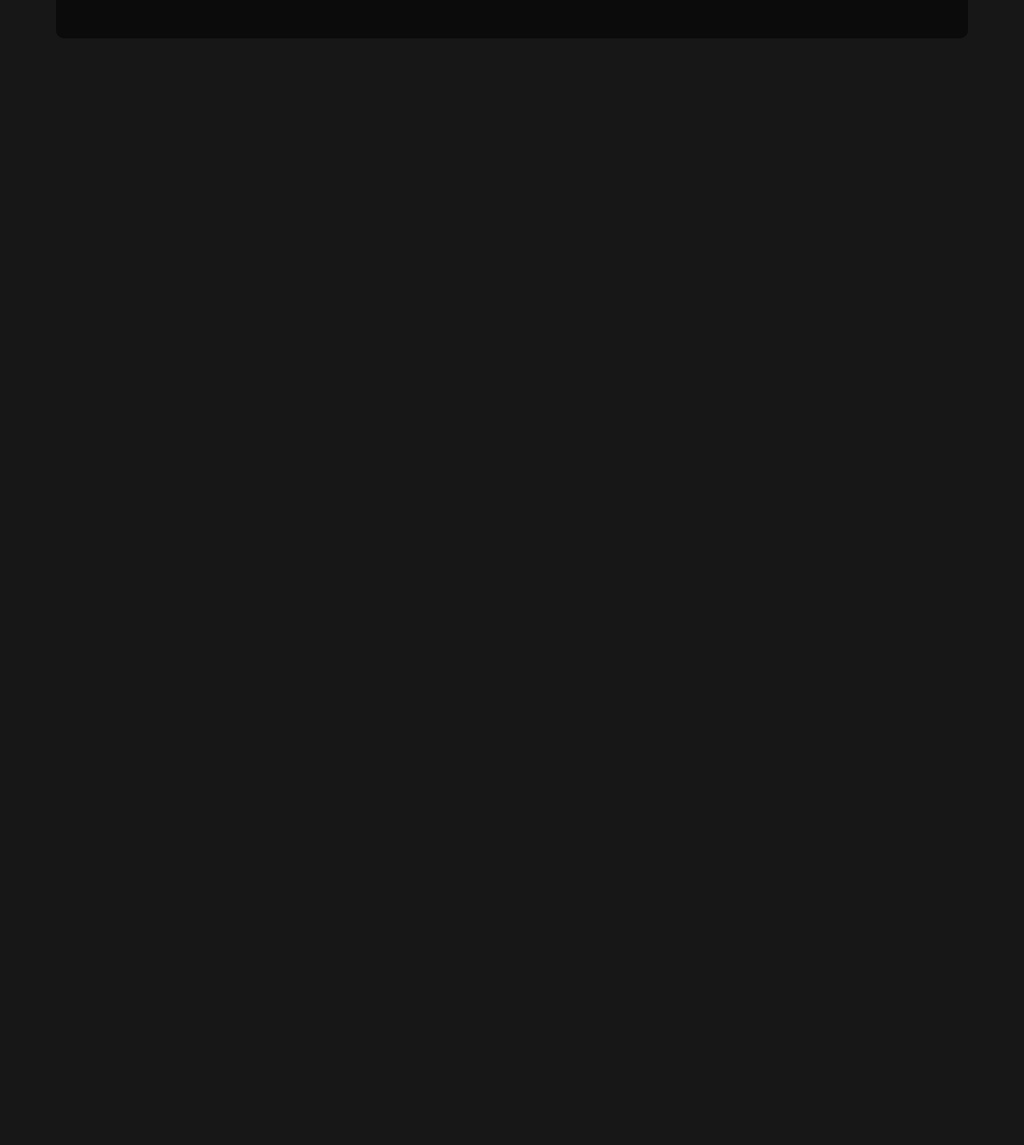
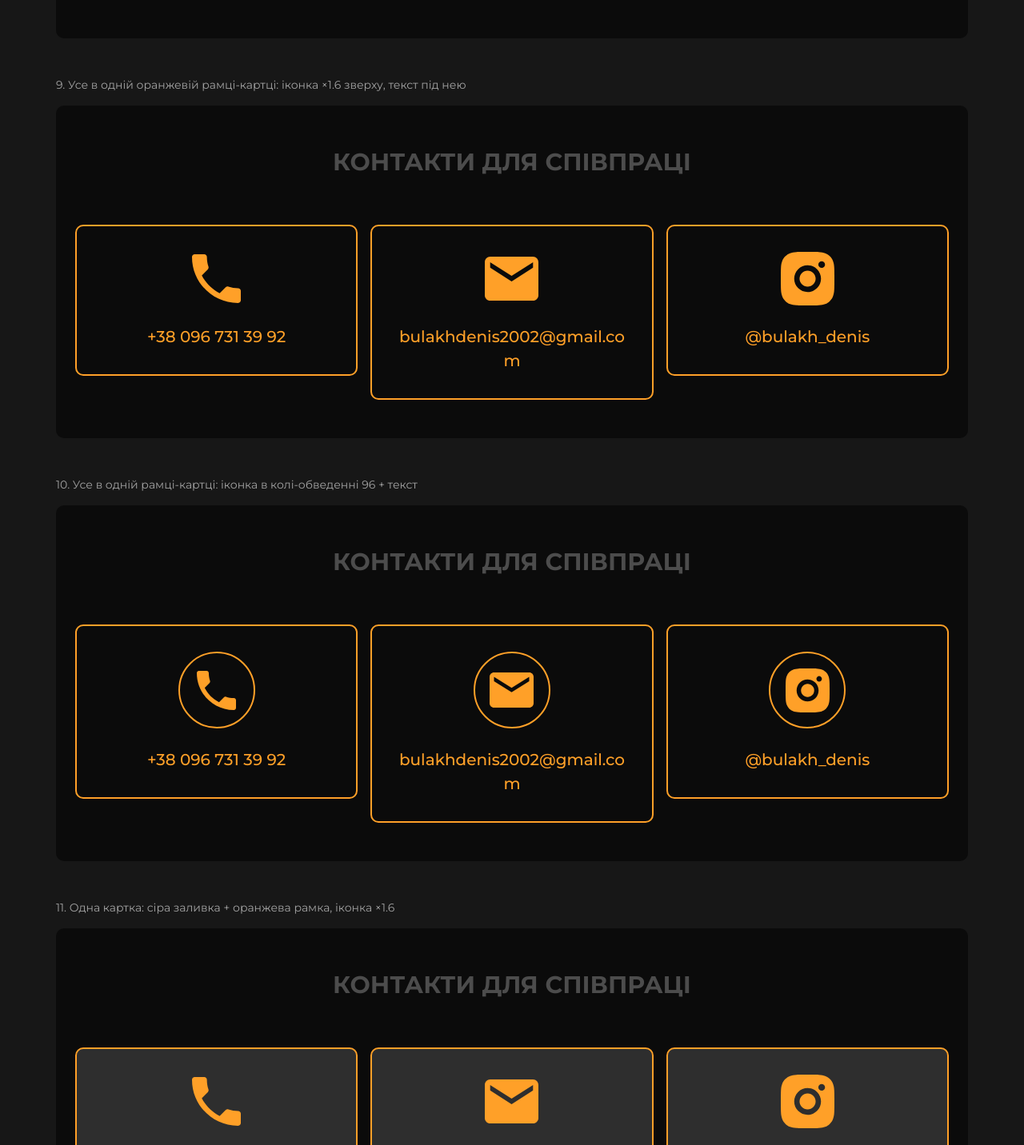
Before and after one commit to Ekachcka/Preza_denis, a Next.js app: page /proposals/contacts-size in a window 1280 px wide. Shown: the part 4038-5470 px from the top of the page at 80% size. Before the commit the page ends 4126 px from the top, so only its background shows below. Built offline with nearby package versions, Linux system fonts and the light colour scheme.

Commit message:
Contacts proposal: shared-frame variants (box, pill)

```diff
--- a/src/app/proposals/contacts-size/page.tsx
+++ b/src/app/proposals/contacts-size/page.tsx
@@ -12,7 +12,7 @@ const CONTACTS = [
   { text: "@bulakh_denis", icon: "/images/imgVector1.svg", w: 42, h: 42 },
 ] as const;
 
-type Frame = "none" | "outline" | "filled" | "card";
+type Frame = "none" | "outline" | "filled" | "card" | "box" | "boxFilled" | "pill";
 
 type Variant = {
   name: string;
@@ -32,6 +32,10 @@ const VARIANTS: Variant[] = [
   { name: "6. Іконка ×1.6 в оранжевому колі-обведенні (кільце 120)", icon: 1.6, gap: "gap-8", frame: "outline", circle: 120 },
   { name: "7. Іконка ×1.3 у темному колі на сірому тлі (коло 96)", icon: 1.3, gap: "gap-8", frame: "filled", circle: 96 },
   { name: "8. Картки-кнопки: іконка в темному колі 88 на сірій картці", icon: 1.3, gap: "gap-6", frame: "card", circle: 88 },
+  { name: "9. Усе в одній оранжевій рамці-картці: іконка ×1.6 зверху, текст під нею", icon: 1.6, gap: "gap-6", frame: "box" },
+  { name: "10. Усе в одній рамці-картці: іконка в колі-обведенні 96 + текст", icon: 1.3, gap: "gap-6", frame: "box", circle: 96 },
+  { name: "11. Одна картка: сіра заливка + оранжева рамка, іконка ×1.6", icon: 1.6, gap: "gap-6", frame: "boxFilled" },
+  { name: "12. Горизонтальна пігулка: іконка ліворуч, текст праворуч, одна обводка", icon: 1.2, gap: "gap-4", frame: "pill" },
 ];
 
 export default function ContactsSizePreview() {
@@ -52,15 +56,15 @@ export default function ContactsSizePreview() {
                   {CONTACTS.map(({ text, icon, w, h }) => (
                     <li key={text} className="flex justify-center">
                       <div
-                        className={`flex min-w-0 flex-col items-center text-center text-accent ${v.gap} ${v.frame === "card" ? "rounded-card bg-card px-10 py-8" : ""}`}
+                        className={`flex min-w-0 items-center text-accent ${v.gap} ${v.frame === "pill" ? "flex-row rounded-full border-2 border-accent px-6 py-3" : "flex-col text-center"} ${v.frame === "card" ? "rounded-card bg-card px-10 py-8" : ""} ${v.frame === "box" || v.frame === "boxFilled" ? "w-full max-w-[380px] rounded-card border-2 border-accent px-6 py-8" : ""} ${v.frame === "boxFilled" ? "bg-card" : ""}`}
                       >
                         <span
                           style={{ height: slot, width: slot }}
-                          className={`flex shrink-0 items-center justify-center rounded-full ${v.frame === "outline" ? "border-2 border-accent" : ""} ${v.frame === "filled" || v.frame === "card" ? "bg-plate" : ""} ${v.frame === "filled" ? "outline outline-[10px] outline-card" : ""}`}
+                          className={`flex shrink-0 items-center justify-center rounded-full ${v.frame === "outline" || (v.frame === "box" && v.circle) ? "border-2 border-accent" : ""} ${v.frame === "filled" || v.frame === "card" ? "bg-plate" : ""} ${v.frame === "filled" ? "outline outline-[10px] outline-card" : ""}`}
                         >
                           <Image src={icon} alt="" width={Math.round(w * v.icon)} height={Math.round(h * v.icon)} />
                         </span>
-                        <span className="break-all text-xl font-medium leading-normal">{text}</span>
+                        <span className={`${v.frame === "pill" ? "whitespace-nowrap" : "break-all"} text-xl font-medium leading-normal`}>{text}</span>
                       </div>
                     </li>
                   ))}
```
